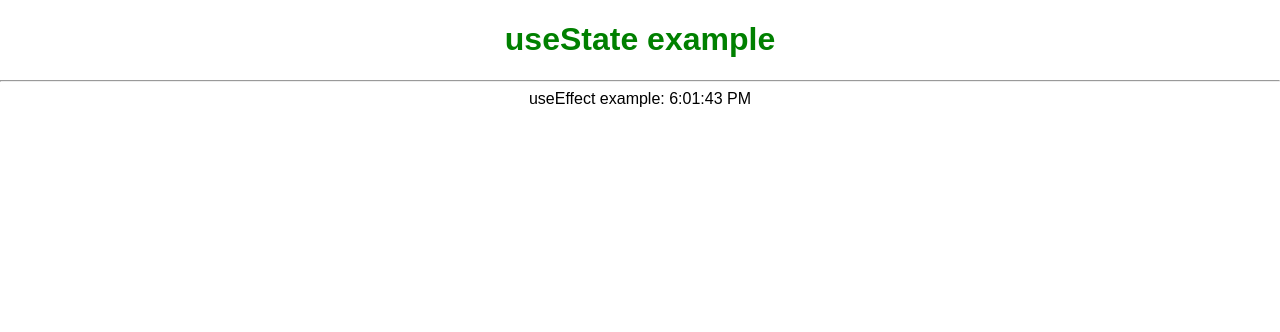
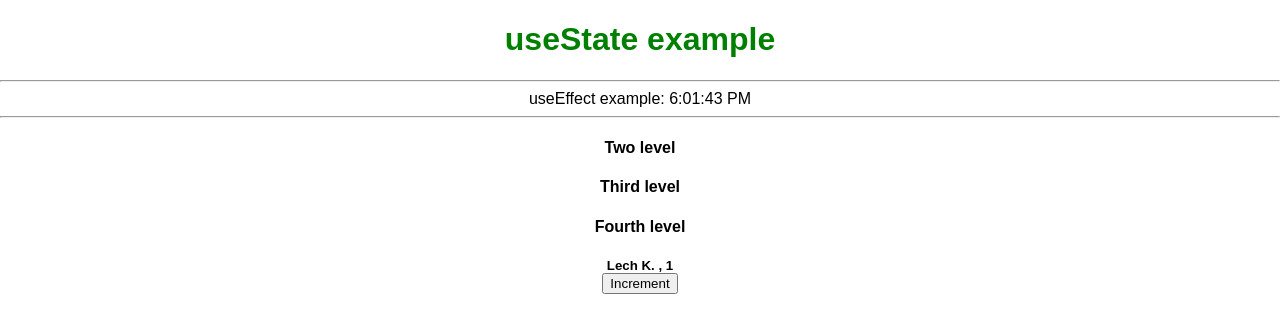
Before and after one commit to Monijo/hooks, a React (Create React App) app: page / in a window 1280 px wide. Shown: the top 332 px of the page. Built offline with nearby package versions, Linux system fonts and the light colour scheme.

Commit message:
useContext full example

```diff
--- a/src/App.js
+++ b/src/App.js
@@ -2,6 +2,7 @@ import logo from './logo.svg';
 import './App.css';
 import StateComponent from "./State";
 import Effect from "./Effect";
+import Context from "./Context";
 
 function App() {
   return (
@@ -9,6 +10,8 @@ function App() {
      <StateComponent/>
         <hr/>
         <Effect/>
+        <hr/>
+        <Context/>
     </div>
   );
 }
--- /dev/null
+++ b/src/Context.jsx
@@ -0,0 +1,79 @@
+import React, {createContext, useContext, useState} from 'react';
+
+const UserContext = createContext([{
+    firstName: "Lech",
+    lastName: "K.",
+    suffix: 1,
+    email: "lechk@wawa.pl"
+
+}, ()=>{}])
+
+function LevelFive(){
+    const [user, setUser] = useContext(UserContext)
+    return (
+        <div>
+
+            <h5>
+                {user.firstName} {user.lastName} , {user.suffix}
+                <div>
+                <button onClick={()=>{
+                    // setUser({...user, suffix: user.suffix+1})
+                    setUser(Object.assign({}, user, {suffix: user.suffix+1}))
+                }}>Increment</button>
+                </div>
+            </h5>
+        </div>
+
+    )
+}
+
+function LevelFour(){
+    return (
+        <div>
+            <h4>Fourth level</h4>
+            <LevelFive/>
+        </div>
+    )
+}
+
+function LevelThree(){
+    return (
+        <div>
+            <h4>Third level</h4>
+            <LevelFour/>
+        </div>
+    )
+}
+
+function LevelTwo(){
+    return (
+        <div>
+            <h4>Two level</h4>
+            <LevelThree/>
+        </div>
+    )
+}
+
+
+
+function Context(props) {
+    const userState = useState({
+        firstName: "Lech",
+        lastName: "K.",
+        suffix: 1,
+        email: "lechk@wawa.pl"
+
+    })
+    return (
+        <div>
+            <UserContext.Provider value={userState}>
+
+            <LevelTwo/>
+
+            </UserContext.Provider>
+
+        </div>
+    );
+}
+
+export default Context;
```
